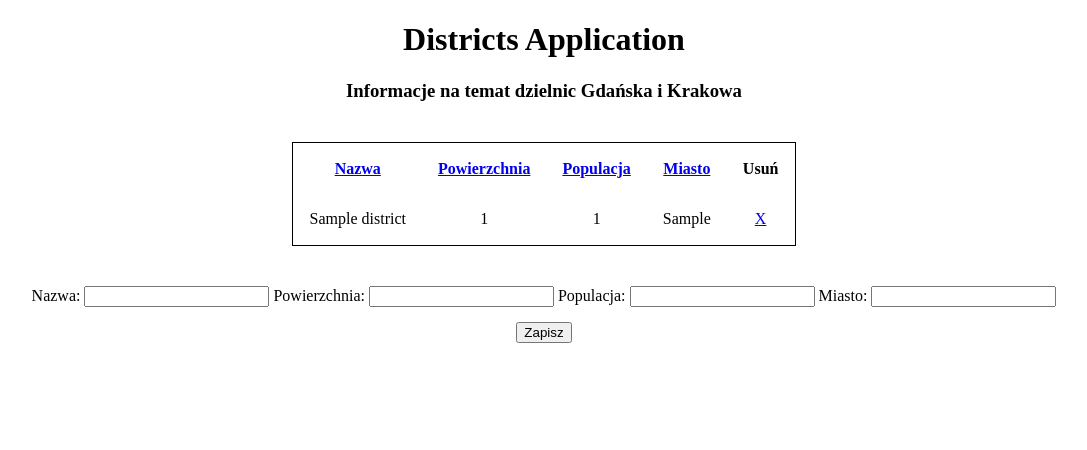
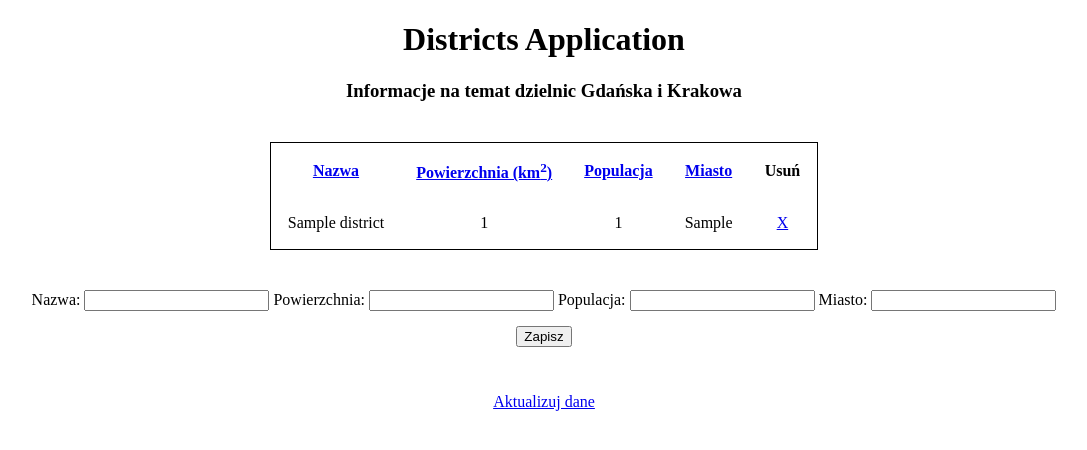
Before and after one commit to pawelniesiolowski/districts, a PHP site: page / in a window 1280 px wide. Shown: the top 450 px of the page, without its empty margins (96-1183 px from the left). Run offline with PHP 8.4, Linux system fonts and the light colour scheme; tables that the repository leaves empty hold one stand-in row (values such as "Sample post"); a stand-in replaces the project's code that opens the database connection; some libraries are stand-ins or nearby versions.

Commit message:
refactor: Create actulization link

```diff
--- a/public/css/styles.css
+++ b/public/css/styles.css
@@ -16,5 +16,5 @@ p {
 }
 
 .button {
-    margin: 15px 0;
+    margin: 15px 0 30px 0;
 }
--- a/public/templates/main_page.html.php
+++ b/public/templates/main_page.html.php
@@ -6,12 +6,16 @@
     <link rel="stylesheet" href="./../css/styles.css">
 </head>
 <body>
+    <header>
         <h1>Districts Application</h1>
         <h3>Informacje na temat dzielnic Gdańska i Krakowa</h3>
+    </header>
+    <main>
+        <section class="districts-info">
             <table id="district-table">
                 <tr>
                     <th><a href="./?sort=name">Nazwa</a></th>
-            <th><a href="./?sort=area">Powierzchnia</a></th>
+                    <th><a href="./?sort=area">Powierzchnia (km<sup>2</sup>)</a></th>
                     <th><a href="./?sort=population">Populacja</a></th>
                     <th><a href="./?sort=city">Miasto</a></th>
                     <th>Usuń</th>
@@ -26,6 +30,8 @@
                 </tr>
                 <?php endforeach; ?>
             </table>
+        </section>
+        <section class="districts-control">
             <form id="district-form" action="./save" method="post">
                 <label>Nazwa:
                     <input type="text" name="name" value="<?= $_SESSION['form_data']['name'] ?? '' ?>">
@@ -50,6 +56,11 @@
                 unset($_SESSION['form_errors']);
                 ?>
             </form>
+            <div class="button">
+                <a href="./actualize" class="button">Aktualizuj dane</a>
+            </div>
+        </section>
+    </main>
     <script src="./../js/filter.js"></script>
 </body>
 </html>
```
Lines whose indentation alone changed are shown as unchanged.
